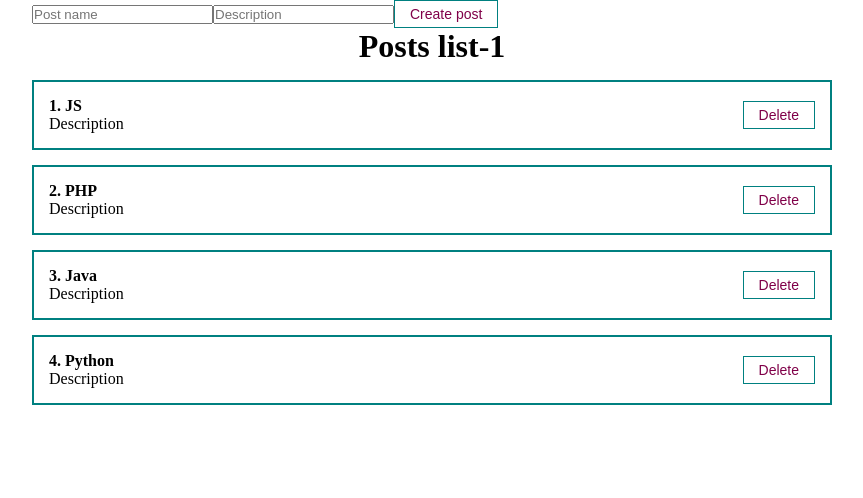
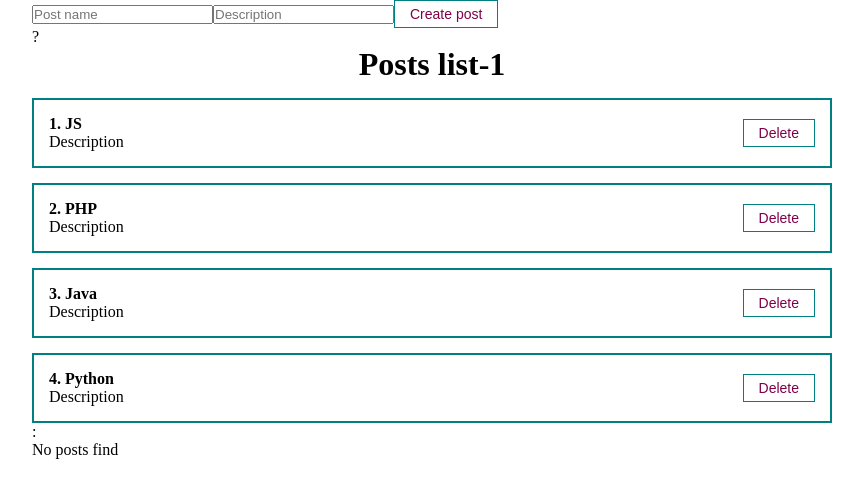
Before and after one commit to AKV85/react2, a React (Create React App) app: page / in a window 1280 px wide. Shown: the top 498 px of the page, without its empty margins (208-1071 px from the left). Built offline with nearby package versions, Linux system fonts and the light colour scheme.

Commit message:
message when all post delete

```diff
--- a/src/App.js
+++ b/src/App.js
@@ -26,7 +26,11 @@ const removePost = (post) => {
   return (
     <div className="App">
       <PostForm create={createPost} />
-      <PostList remove={removePost} posts={posts} title={"Posts list-1"} />
+      {posts.length !== 0}
+      ? <PostList remove={removePost} posts={posts} title={"Posts list-1"} />
+      : <div>No posts find</div>
+
+
 
 
     </div>
--- a/src/components/PostForm.jsx
+++ b/src/components/PostForm.jsx
@@ -1,7 +1,6 @@
 import React, {useState} from "react";
 import MyInput from "./UI/inputs/MyInput";
 import MyButton from "./UI/buttons/MyButton";
-import { isLabelWithInternallyDisabledControl } from "@testing-library/user-event/dist/utils";
 
 const PostForm = ({create}) => {
     const [post, setPost] = useState({ title: "", body: "" })
```
